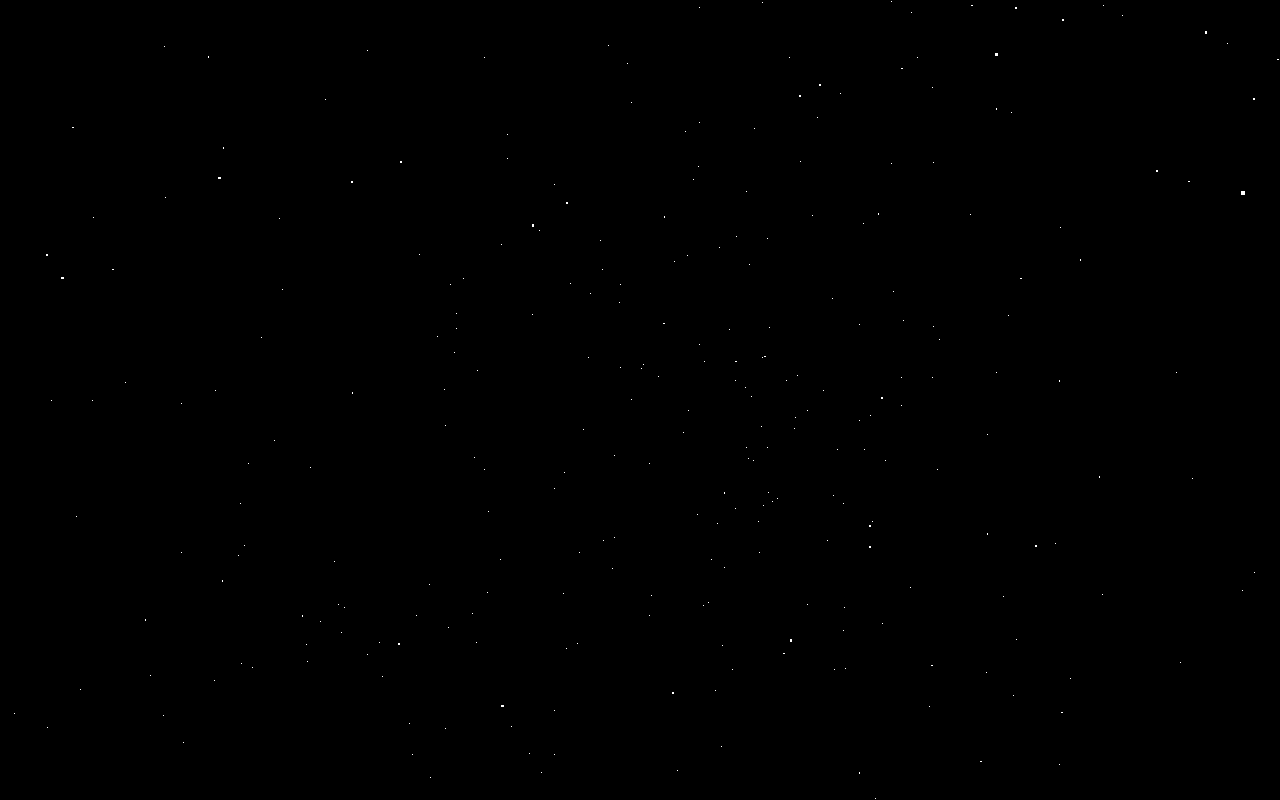
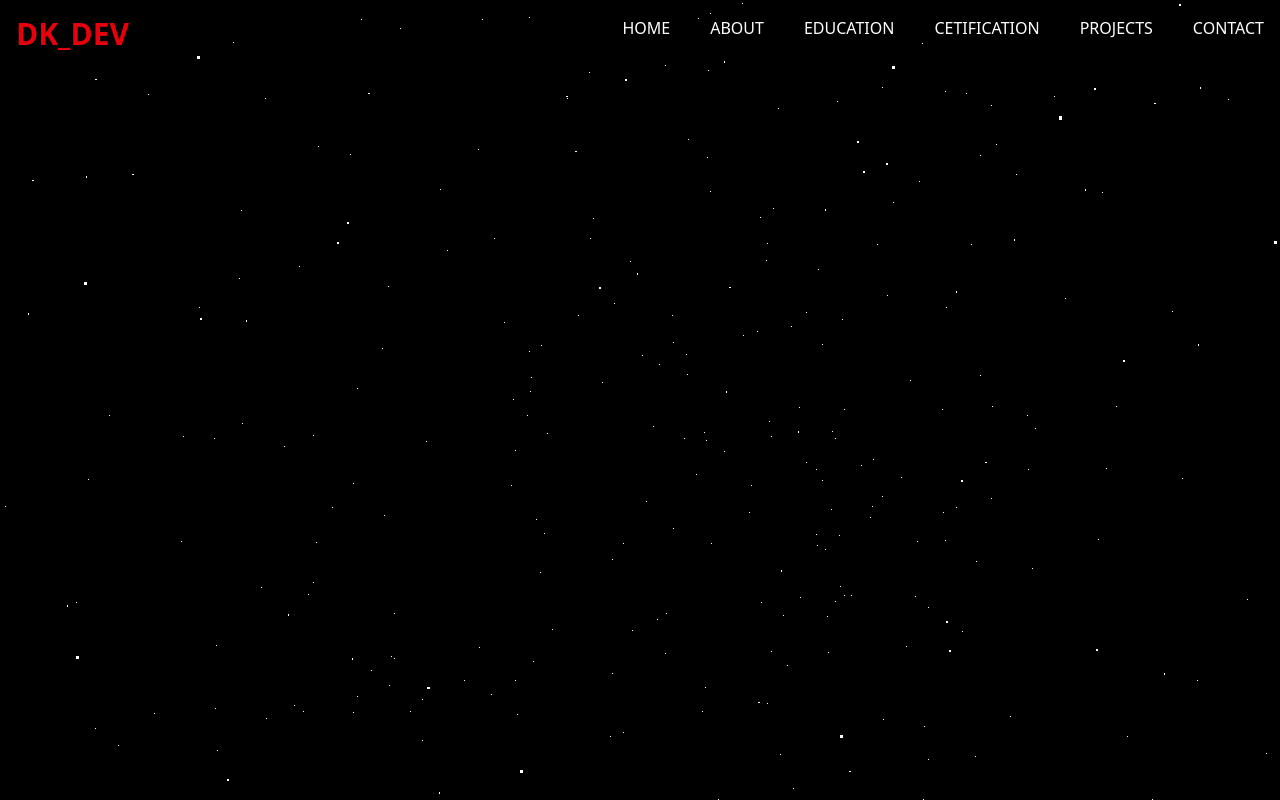
Before and after one commit to Dilshan-Kavishaka-Karunarathna/my_portfolio, a React (Vite) app: page / in a window 1280 px wide. Built offline with nearby package versions, Linux system fonts and the light colour scheme.

Commit message:
Add header section
Add header section to logo and nav bar.

```diff
--- a/src/App.jsx
+++ b/src/App.jsx
@@ -1,11 +1,15 @@
 import React from "react"
 import ThreeBackground from "./components/threeBackground"
+import Header from "./components/Header"
+
+
 function App() {
 
 
   return (
     <>
       <ThreeBackground/>
+      <Header/>
    </>
   )
 }
--- /dev/null
+++ b/src/components/Header.jsx
@@ -0,0 +1,20 @@
+import React from 'react'
+
+const Header = () => {
+  return (
+    <div className='fixed flex justify-between w-full' >
+      <a href='#' className='text-3xl font-extrabold p-4 text-red-600'>DK_DEV</a>
+      <nav className='flex justify-between gap-10 p-4 text-white'>
+        <a href='#'>HOME</a>
+        <a href='#'>ABOUT</a>
+        <a href='#'>EDUCATION</a>
+        <a href='#'>CETIFICATION</a>
+        <a href='#'>PROJECTS</a>
+        <a href='#'>CONTACT</a>
+
+      </nav>
+    </div>
+  )
+}
+
+export default Header
```
